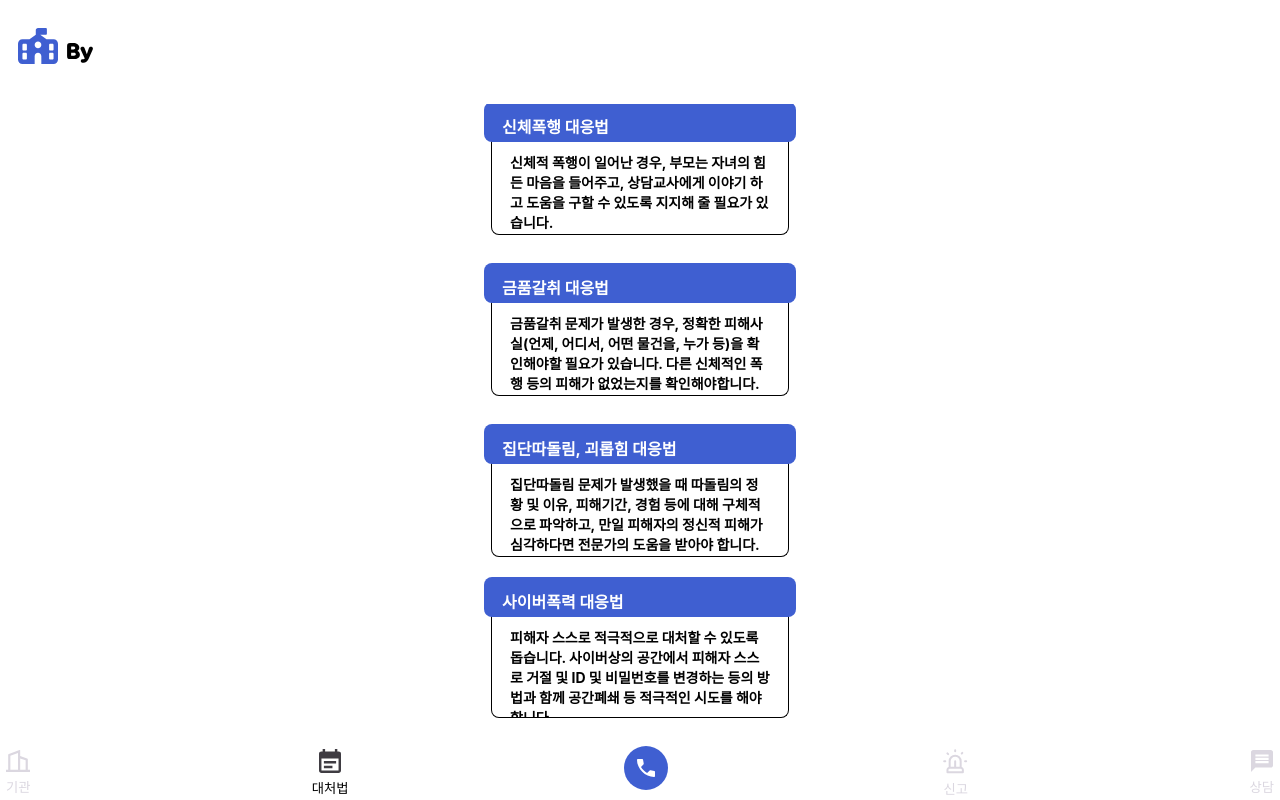
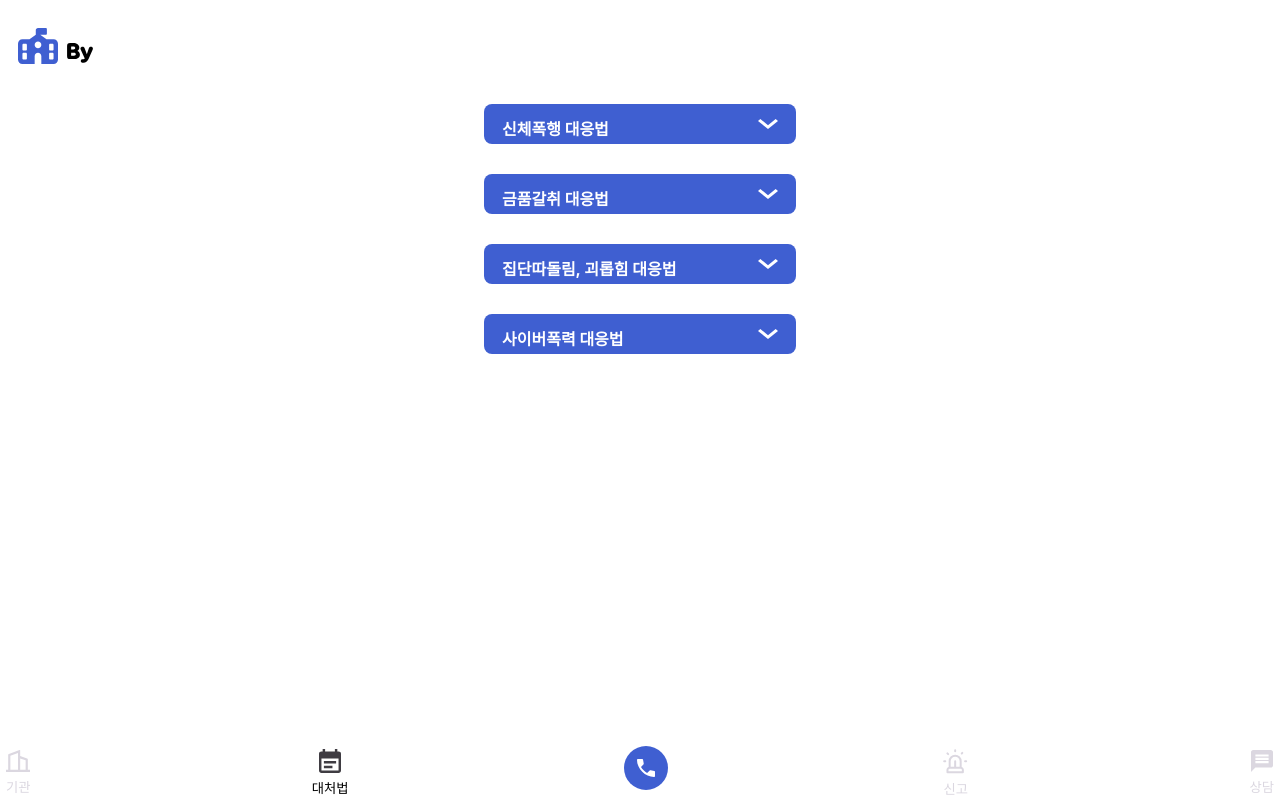
Before and after one commit to potatovllage/By-Client, a React (Create React App) app in the folder user/: page /tab in a window 1280 px wide. Both pictures are taken after a click on the button "대처법". Built offline with nearby package versions, Linux system fonts and the light colour scheme.

Commit message:
feat : 대응법 페이지 퍼블리싱

```diff
--- a/user/src/components/common/tab/index.tsx
+++ b/user/src/components/common/tab/index.tsx
@@ -68,7 +68,7 @@ const Tab = () => {
 };
 
 const TabWrapper = styled.div`
-  z-index: 2;
+  z-index: 99;
   position: fixed;
   background-color: white;
   bottom: 0;
--- a/user/src/components/rule/index.tsx
+++ b/user/src/components/rule/index.tsx
@@ -1,19 +1,36 @@
+import { useState } from "react";
 import styled from "styled-components";
+import arrow from "../../assets/arrow.svg";
+import { RuleConstants } from "../../constants";
 
-interface Props {
-  title: string;
-  description: string;
-}
+const Rule = () => {
+  const [checkDropDown, setCheckDropDown] = useState<number[]>([]);
 
-const Rule = ({ description, title }: Props) => {
+  const itemClick = (studentIdx: number) => {
+    const isIncludes = checkDropDown.includes(studentIdx);
+
+    if (isIncludes) {
+      setCheckDropDown(checkDropDown.filter((id: number) => id !== studentIdx));
+    } else {
+      setCheckDropDown([...checkDropDown, studentIdx]);
+    }
+  };
+
   return (
     <BoxWrapper>
-      <TitleBox>
-        <p>{title}</p>
-      </TitleBox>
-      <ContentBox>
-        <DescriptionText>{description}</DescriptionText>
-      </ContentBox>
+      {RuleConstants.map((item, idx) => (
+        <ItemWrapper>
+          <TitleBox onClick={() => itemClick(idx)}>
+            <p>{item.title}</p>
+            <img src={arrow} alt=">" />
+          </TitleBox>
+          {checkDropDown.includes(idx) && (
+            <ContentBox>
+              <DescriptionText>{item.description}</DescriptionText>
+            </ContentBox>
+          )}
+        </ItemWrapper>
+      ))}
     </BoxWrapper>
   );
 };
@@ -21,16 +38,24 @@ const Rule = ({ description, title }: Props) => {
 const BoxWrapper = styled.div`
   display: flex;
   flex-direction: column;
+  justify-content: center;
+  align-items: center;
+  gap: 30px;
+  overflow-y: scroll;
+`;
+
+const ItemWrapper = styled.div`
+  display: flex;
+  flex-direction: column;
   align-items: center;
   justify-content: center;
   width: 296px;
-  height: 130px;
-  border: 1px solid black;
-  border-top: none;
-  border-radius: 8px;
 `;
 
 const TitleBox = styled.div`
+  z-index: 2;
+  display: flex;
+  justify-content: space-between;
   width: 276px;
   height: 16px;
   padding: 12px 18px;
@@ -48,9 +73,14 @@ const TitleBox = styled.div`
 const ContentBox = styled.div`
   display: flex;
   flex-direction: column;
+  justify-content: center;
+  align-items: center;
   width: 100%;
   height: 100px;
-  margin-top: 10px;
+  border: 1px solid black;
+  border-top: none;
+  border-bottom-left-radius: 8px;
+  border-bottom-right-radius: 8px;
 `;
 
 const DescriptionText = styled.p`
--- a/user/src/pages/RulePage.tsx
+++ b/user/src/pages/RulePage.tsx
@@ -1,17 +1,12 @@
 import styled from "styled-components";
 import logo1 from "../assets/logo1.svg";
 import Rule from "../components/rule";
-import { RuleConstants } from "../constants";
 
 const RulePage = () => {
   return (
     <Wrapper>
       <img src={logo1} alt="logo" />
-      <BoxWrapper>
-        {RuleConstants.map((item, idx) => (
-          <Rule key={idx} title={item.title} description={item.description} />
-        ))}
-      </BoxWrapper>
+      <Rule />
     </Wrapper>
   );
 };
@@ -28,13 +23,4 @@ const Wrapper = styled.div`
   }
 `;
 
-const BoxWrapper = styled.div`
-  display: flex;
-  flex-direction: column;
-  justify-content: center;
-  align-items: center;
-  gap: 30px;
-  overflow-y: scroll;
-`;
-
 export default RulePage;
```
Also changed, not shown: user/src/assets/arrow.svg (added).
